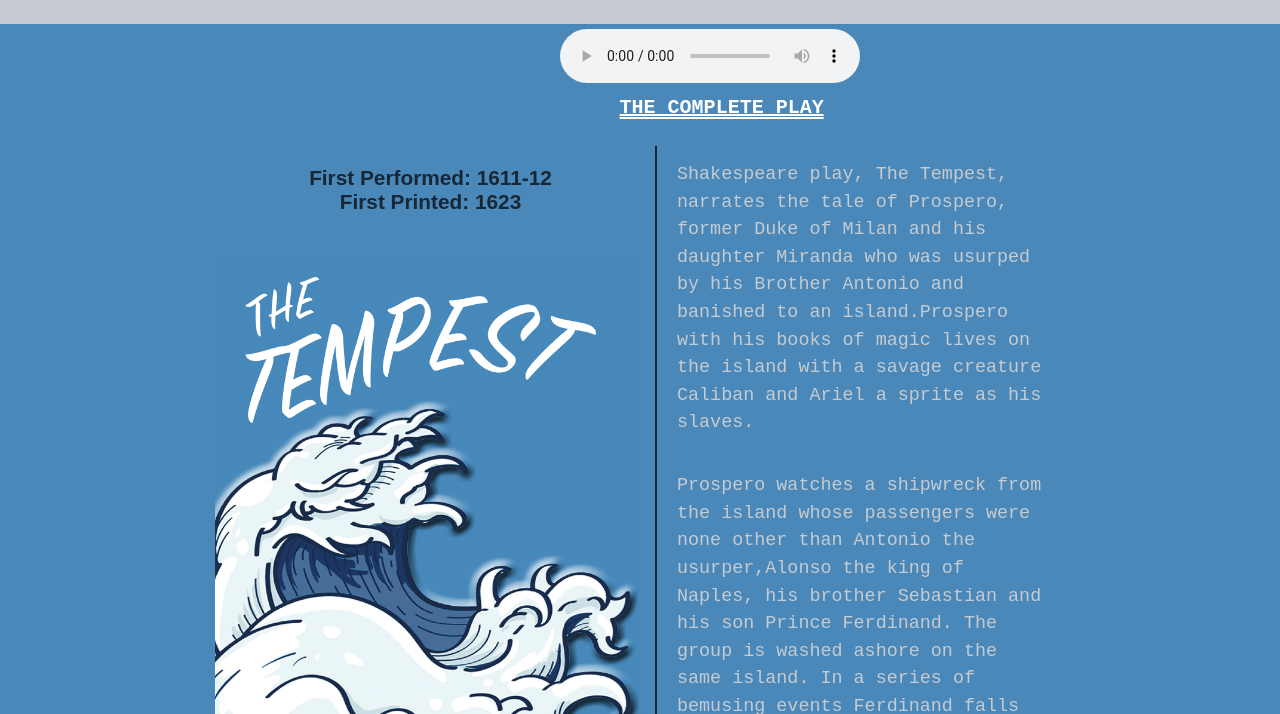
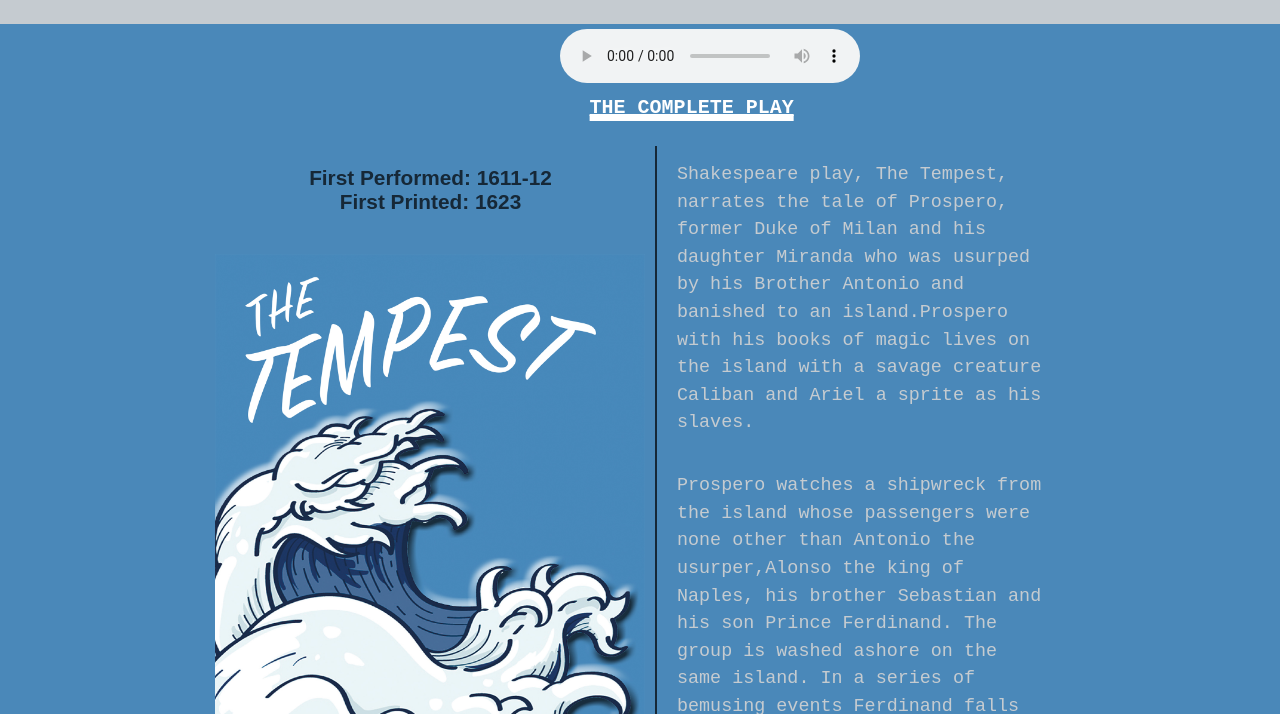
Before and after one commit to nancycolbert/nancycolbert.github.io, a plain HTML site: page docs/index.html in a window 1280 px wide. Shown: the part 86-800 px from the top of the page. Drawn offline with Linux system fonts and the light colour scheme.

Commit message:
Add files via upload

```diff
--- a/docs/css/homepage.css
+++ b/docs/css/homepage.css
@@ -48,13 +48,18 @@ button{
   font-size: 25px;
   font-family: "courier new", monospace;
   color:white;
-  margin-left: -260px;
+  margin-left: -290px;
   margin-top: -50px;
   padding: 5px 10px 5px 10px;
   margin-bottom: 20px;
+  text-decoration:underline;
+  text-decoration-style: double;
+  font-weight: bold;
+  text-transform: uppercase;
 }
 button a{
   background-color: #4A88B9;
+
 }
 ul{
   margin-top: 20px;
```
